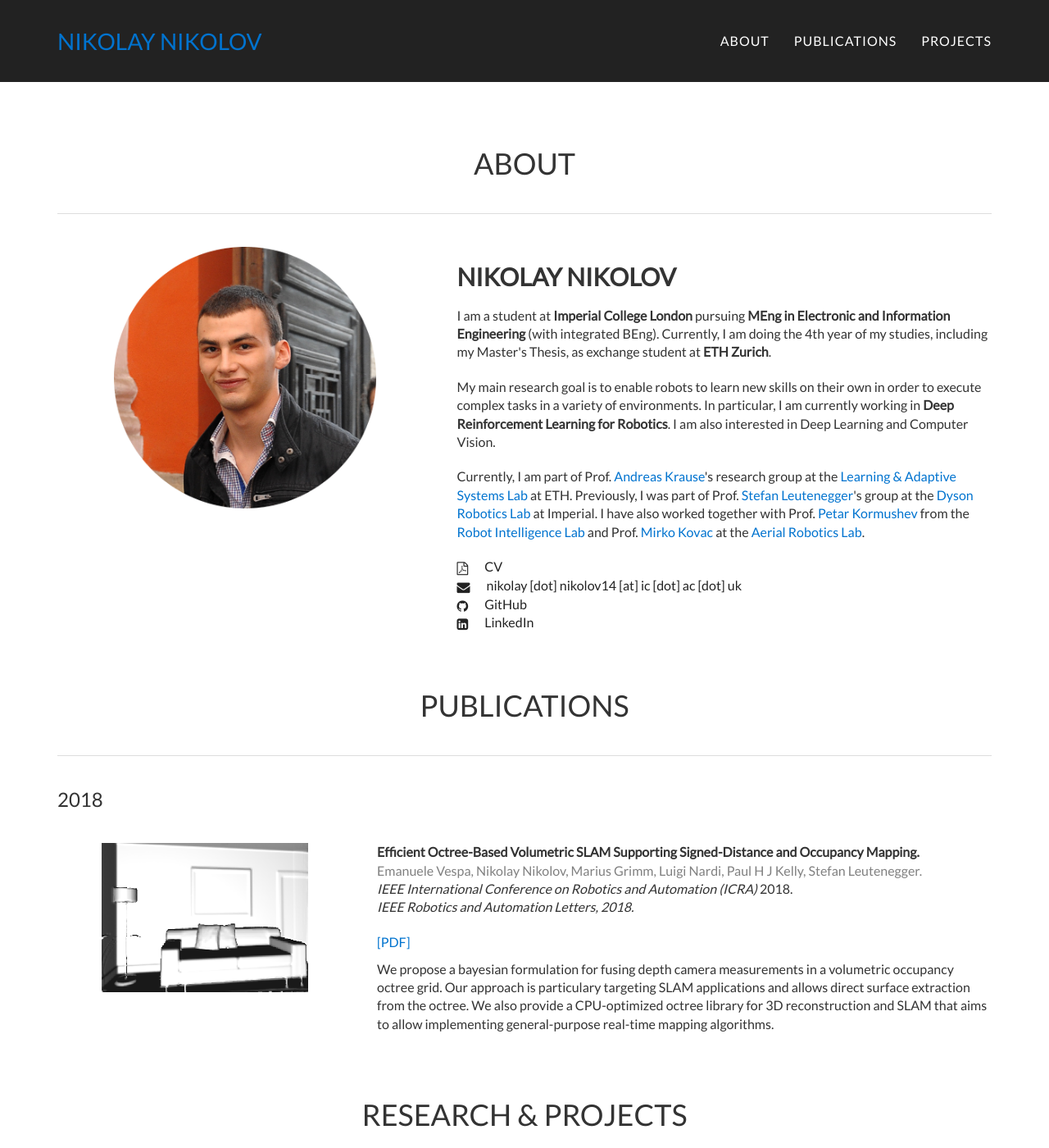
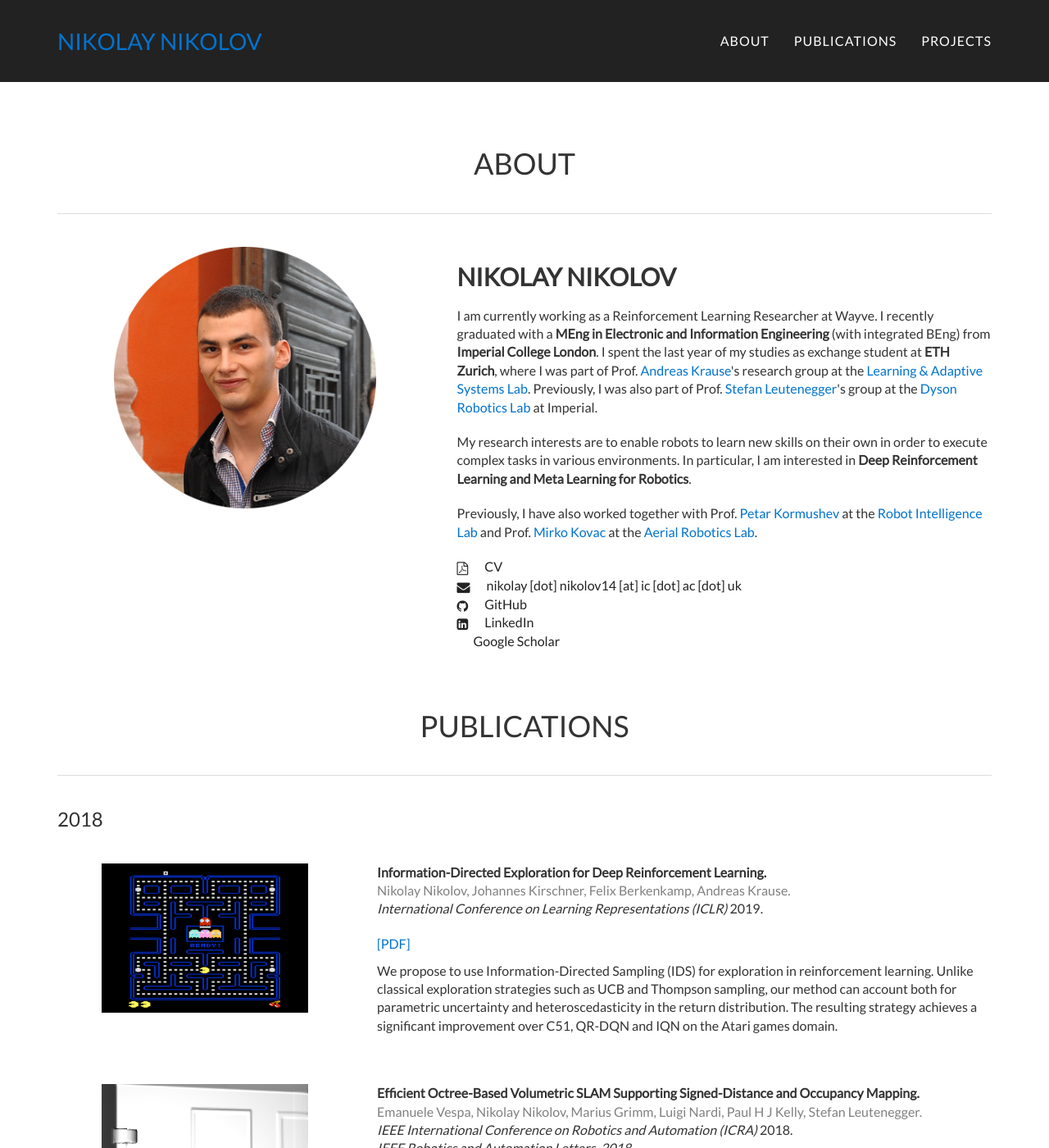
Before and after one commit to nikonikolov/nikonikolov.github.io, a Jekyll site: the page built from index.html, in a window 1280 px wide and 1400 px high. Shown: the whole window at 82% size. Built offline with Jekyll 4.4.1, drawn with Linux system fonts in a browser that asks for light colours; a style sheet for code colours, icons or effects is not loaded.

Commit message:
dec 2018

```diff
--- a/_config.yml
+++ b/_config.yml
@@ -11,6 +11,7 @@ url: http://nikonikolov
 email: "nikolay [dot] nikolov14 [at] ic [dot] ac [dot] uk"
 linkedin: "nikobnikolov"
 github: "nikonikolov"
+google-scholar: "https://scholar.google.com/citations?hl=en&authuser=3&user=UvNjyt8AAAAJ"
 
 # Exclude these when building _site
 exclude: [Notes.txt, README.md, resources, UPDATES]
--- a/_includes/head.html
+++ b/_includes/head.html
@@ -59,6 +59,10 @@
   <!-- <link href='http://fonts.googleapis.com/css?family=Lato:400,700,400italic,700italic' rel='stylesheet' type='text/css'> -->
   <link href='http://fonts.googleapis.com/css?family=Lato' rel='stylesheet' type='text/css'>
 
+  <!-- Google Scholar Icon -->
+  <!-- <link href="/css/academicons.min.css" rel="stylesheet"> -->
+  <link rel="stylesheet" href="https://cdn.rawgit.com/jpswalsh/academicons/master/css/academicons.min.css">
+
 <!--
   <link href="https://fonts.googleapis.com/css?family=Montserrat:400,700" rel="stylesheet" type="text/css">
   <link href='https://fonts.googleapis.com/css?family=Kaushan+Script' rel='stylesheet' type='text/css'>
--- a/index.html
+++ b/index.html
@@ -20,16 +20,15 @@ permalink: /
     <h2></h2>
     <!-- +++++++++++++++++++++++++++++++++ INTRO +++++++++++++++++++++++++++++++++ -->
     <p class="lead">
-    I am a student at <b>Imperial College London</b> pursuing <b>MEng in Electronic and Information Engineering</b> (with integrated BEng). Currently, I am doing the 4th year of my studies, including my Master's Thesis, as exchange student at <b>ETH Zurich</b>.
+    I am currently working as a Reinforcement Learning Researcher at Wayve. I recently graduated with a <b>MEng in Electronic and Information Engineering</b> (with integrated BEng) from <b>Imperial College London</b>. I spent the last year of my studies as exchange student at <b>ETH Zurich</b>, where I was part of Prof. <a href="https://las.inf.ethz.ch/krausea" target="_blank">Andreas Krause</a>'s research group at the <a href="https://las.inf.ethz.ch/" target="_blank">Learning & Adaptive Systems Lab</a>. Previously, I was also part of Prof. <a href="http://www.imperial.ac.uk/people/s.leutenegger" target="_blank">Stefan Leutenegger</a>'s group at the <a href="http://www.imperial.ac.uk/dyson-robotics-lab/" target="_blank">Dyson Robotics Lab</a> at Imperial.
     </p>
 
     <p class="lead">
-    My main research goal is to enable robots to learn new skills on their own in order to execute complex tasks in a variety of environments. In particular, I am currently working in <b>Deep Reinforcement Learning for Robotics</b>. I am also interested in Deep Learning and Computer Vision.
+    My research interests are to enable robots to learn new skills on their own in order to execute complex tasks in various environments. In particular, I am interested in <b>Deep Reinforcement Learning and Meta Learning for Robotics</b>.
     </p>
 
     <p class="lead">
-    Currently, I am part of Prof. <a href="https://las.inf.ethz.ch/krausea" target="_blank">Andreas Krause</a>'s research group at the <a href="https://las.inf.ethz.ch/" target="_blank">Learning & Adaptive Systems Lab</a> at ETH. Previously, I was part of Prof. <a href="http://www.imperial.ac.uk/people/s.leutenegger" target="_blank">Stefan Leutenegger</a>'s group at the <a href="http://www.imperial.ac.uk/dyson-robotics-lab/" target="_blank">Dyson Robotics Lab</a> at Imperial.
-    I have also worked together with Prof. <a href="http://www.imperial.ac.uk/people/p.kormushev" target="_blank">Petar Kormushev</a> from the <a href="http://www.imperial.ac.uk/robot-intelligence/" target="_blank">Robot Intelligence Lab</a> and Prof. <a href="https://www.imperial.ac.uk/people/m.kovac" target="_blank">Mirko Kovac</a> at the <a href="https://www.imperial.ac.uk/aerial-robotics" target="_blank">Aerial Robotics Lab</a>.
+    Previously, I have also worked together with Prof. <a href="http://www.imperial.ac.uk/people/p.kormushev" target="_blank">Petar Kormushev</a> at the <a href="http://www.imperial.ac.uk/robot-intelligence/" target="_blank">Robot Intelligence Lab</a> and Prof. <a href="https://www.imperial.ac.uk/people/m.kovac" target="_blank">Mirko Kovac</a> at the <a href="https://www.imperial.ac.uk/aerial-robotics" target="_blank">Aerial Robotics Lab</a>.
     </p>
     <!-- In summer 2017, I interned at <a href="http://ocadotechnology.com/" target="_blank">Ocado Technology</a> as Robotics Research Intern.  -->
 
@@ -43,6 +42,8 @@ permalink: /
         <li><a href="https://github.com/{{site.github}}" target="_blank"><i class="fa fa-github fa contact_icon"></i>GitHub</a></li>
 
         <li><a href="https://www.linkedin.com/in/{{site.linkedin}}" target="_blank"><i class="fa fa-linkedin-square fa contact_icon"></i>LinkedIn</a></li>
+
+        <li><a href="{{site.google-scholar}}" target="_blank"><i class="ai ai-google-scholar-square ai contact_icon"></i>Google Scholar</a></li>
       </ul>
     </div>
 
@@ -83,9 +84,26 @@ permalink: /
 
 <div class="row featurette publication">
   <div class="col-md-4">
+    <img class="featurette-image img-responsive center-block profile_pic" src="/img/portfolio/ids.png" alt="atari picture">
+  </div>
+  <div class="col-md-8">
+  <p class="lead"><b>Information-Directed Exploration for Deep Reinforcement Learning.</b><br>
+    <span class="pub-authors">Nikolay Nikolov, Johannes Kirschner, Felix Berkenkamp, Andreas Krause.<br></span>
+    <i>International Conference on Learning Representations (ICLR)</i> 2019.<br>
+    <div>
+      <!-- <a href="https://openreview.net/forum?id=Byx83s09Km">[PDF]</a> -->
+      <a href="https://arxiv.org/abs/1812.07544">[PDF]</a>
+    </div>
+  </p>
+  <p class="lead">We propose to use Information-Directed Sampling (IDS) for exploration in reinforcement learning. Unlike classical exploration strategies such as UCB and Thompson sampling, our method can account both for parametric uncertainty and heteroscedasticity in the return distribution. The resulting strategy achieves a significant improvement over C51, QR-DQN and IQN on the Atari games domain.
+  </p>
+  </div>
+</div>
+
+<div class="row featurette publication">
+  <div class="col-md-4">
     <img class="featurette-image img-responsive center-block profile_pic" src="/img/portfolio/bayesianslam.png" alt="bfusion picture">
   </div>
-
   <div class="col-md-8">
   <p class="lead"><b>Efficient Octree-Based Volumetric SLAM Supporting Signed-Distance and Occupancy Mapping.</b><br>
     <span class="pub-authors">Emanuele Vespa, Nikolay Nikolov, Marius Grimm, Luigi Nardi, Paul H J Kelly, Stefan Leutenegger.<br></span>
@@ -95,12 +113,10 @@ permalink: /
       <!-- <a href="https://www.doc.ic.ac.uk/~sleutene/publications/EVespaRAL_final.pdf">[PDF]</a> -->
       <a href="https://ieeexplore.ieee.org/document/8255617/">[PDF]</a>
     </div>
-
   </p>
   <p class="lead">We propose a bayesian formulation for fusing depth camera measurements in a volumetric occupancy octree grid. Our approach is particulary targeting SLAM applications and allows direct surface extraction from the octree. We also provide a CPU-optimized octree library for 3D reconstruction and SLAM that aims to allow implementing general-purpose real-time mapping algorithms.
   </p>
   </div>
-
 </div>
 
 <!-- ============================================================================ -->
```
Also changed, not shown: 1 other file.
